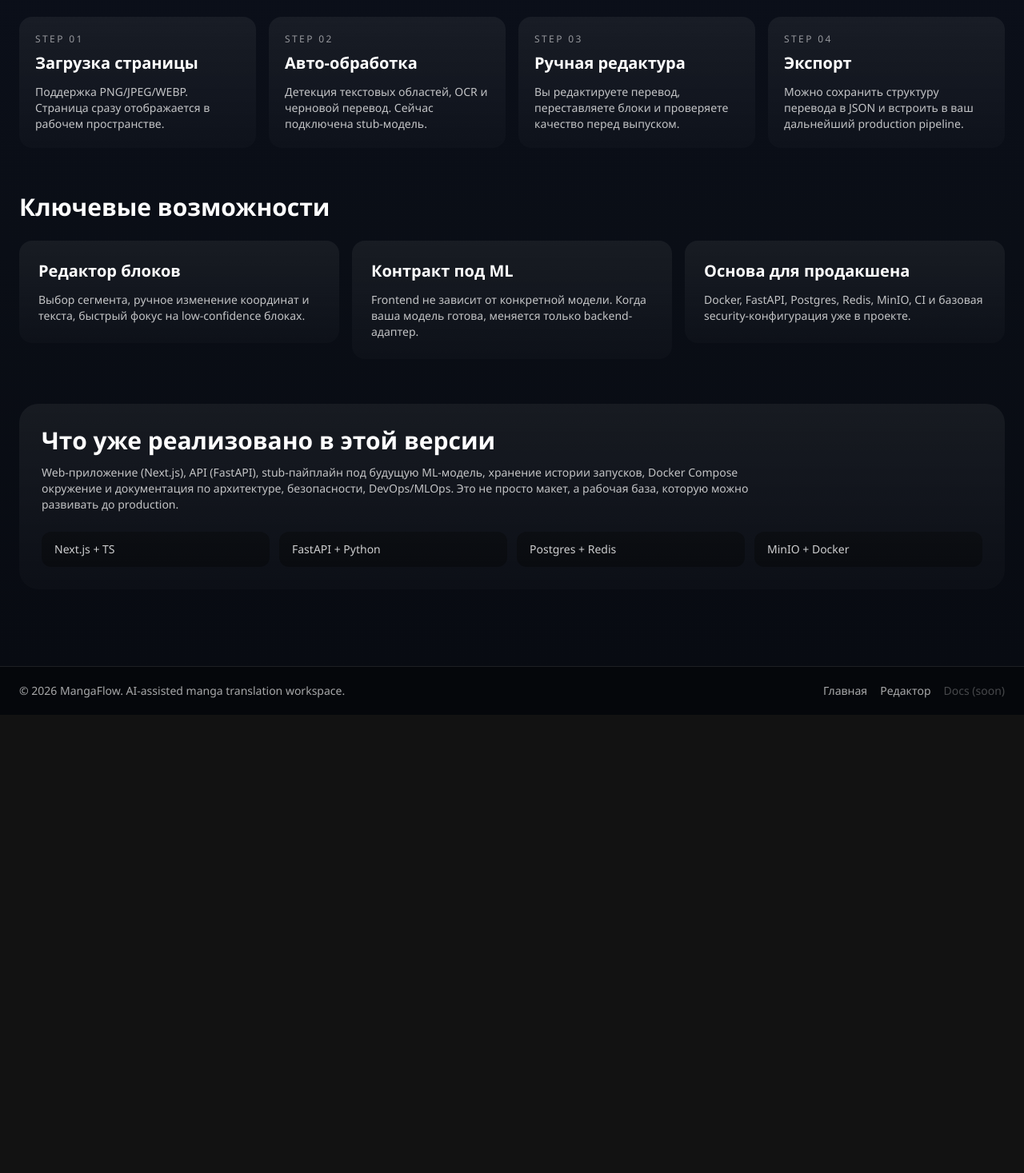
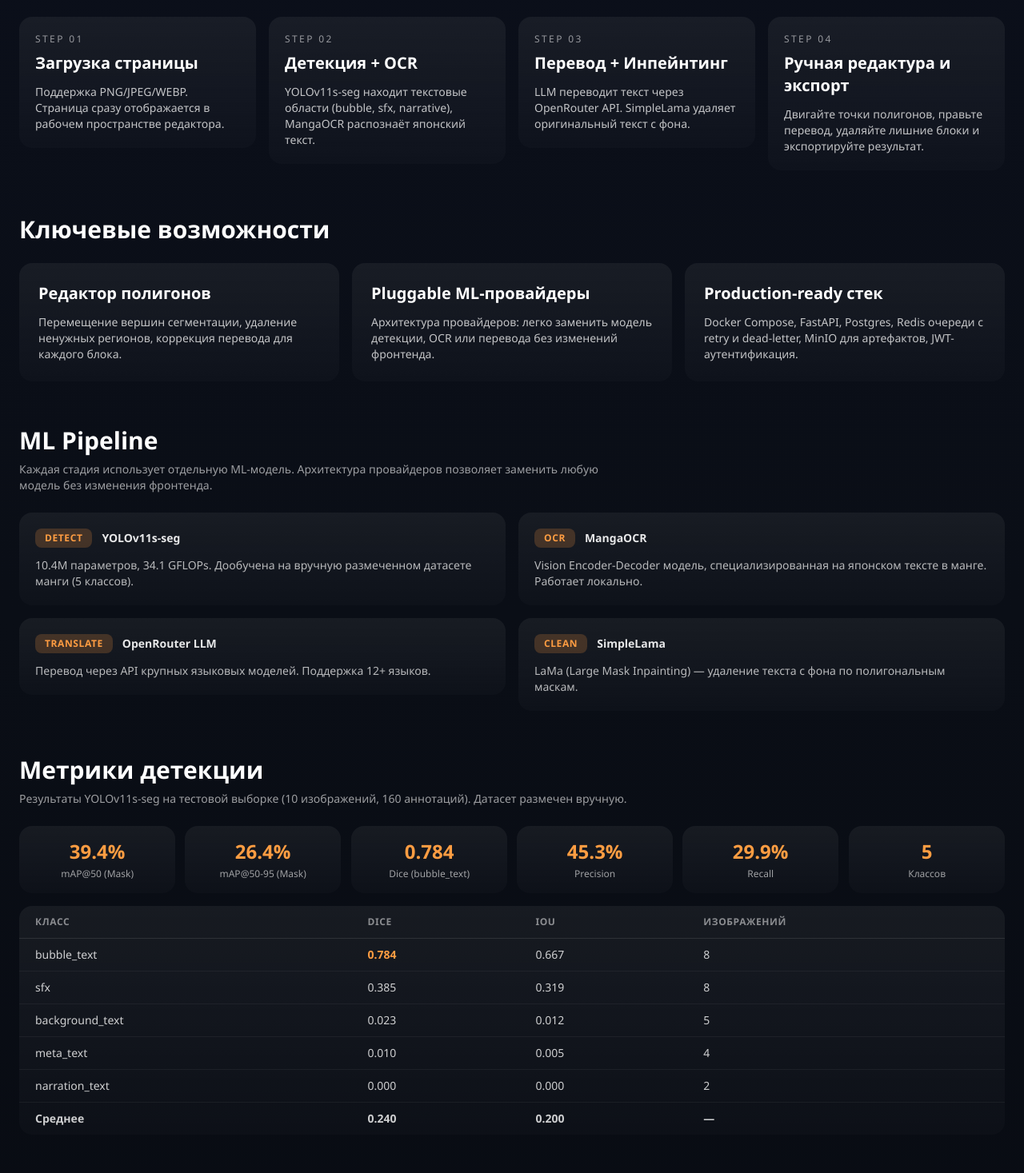
Before and after one commit to karinversan/mangaflow, a Next.js app in the folder apps/web/: page / in a window 1280 px wide. Shown: the part 903-2370 px from the top of the page at 80% size. Before the commit the page ends 1797 px from the top, so only its background shows below. Built offline with nearby package versions, Linux system fonts and the light colour scheme.

Commit message:
feat(web): add ML pipeline and metrics sections to landing page
Add pipeline stages (Detect/OCR/Translate/Clean), evaluation metrics
table with per-class Dice/IoU, and updated tech stack section.

```diff
--- a/apps/web/src/app/page.tsx
+++ b/apps/web/src/app/page.tsx
@@ -13,38 +13,70 @@ const steps = [
   {
     id: "01",
     title: "Загрузка страницы",
-    text: "Поддержка PNG/JPEG/WEBP. Страница сразу отображается в рабочем пространстве."
+    text: "Поддержка PNG/JPEG/WEBP. Страница сразу отображается в рабочем пространстве редактора."
   },
   {
     id: "02",
-    title: "Авто-обработка",
-    text: "Детекция текстовых областей, OCR и черновой перевод. Сейчас подключена stub-модель."
+    title: "Детекция + OCR",
+    text: "YOLOv11s-seg находит текстовые области (bubble, sfx, narrative), MangaOCR распознаёт японский текст."
   },
   {
     id: "03",
-    title: "Ручная редактура",
-    text: "Вы редактируете перевод, переставляете блоки и проверяете качество перед выпуском."
+    title: "Перевод + Инпейнтинг",
+    text: "LLM переводит текст через OpenRouter API. SimpleLama удаляет оригинальный текст с фона."
   },
   {
     id: "04",
-    title: "Экспорт",
-    text: "Можно сохранить структуру перевода в JSON и встроить в ваш дальнейший production pipeline."
+    title: "Ручная редактура и экспорт",
+    text: "Двигайте точки полигонов, правьте перевод, удаляйте лишние блоки и экспортируйте результат."
   }
 ];
 
 const features = [
   {
-    title: "Редактор блоков",
-    text: "Выбор сегмента, ручное изменение координат и текста, быстрый фокус на low-confidence блоках."
+    title: "Редактор полигонов",
+    text: "Перемещение вершин сегментации, удаление ненужных регионов, коррекция перевода для каждого блока."
   },
   {
-    title: "Контракт под ML",
-    text: "Frontend не зависит от конкретной модели. Когда ваша модель готова, меняется только backend-адаптер."
+    title: "Pluggable ML-провайдеры",
+    text: "Архитектура провайдеров: легко заменить модель детекции, OCR или перевода без изменений фронтенда."
   },
   {
-    title: "Основа для продакшена",
-    text: "Docker, FastAPI, Postgres, Redis, MinIO, CI и базовая security-конфигурация уже в проекте."
+    title: "Production-ready стек",
+    text: "Docker Compose, FastAPI, Postgres, Redis очереди с retry и dead-letter, MinIO для артефактов, JWT-аутентификация."
   }
+];
+
+const mlMetrics = [
+  { label: "mAP@50 (Mask)", value: "39.4%" },
+  { label: "mAP@50-95 (Mask)", value: "26.4%" },
+  { label: "Dice (bubble_text)", value: "0.784" },
+  { label: "Precision", value: "45.3%" },
+  { label: "Recall", value: "29.9%" },
+  { label: "Классов", value: "5" },
+];
+
+const pipeline = [
+  {
+    stage: "Detect",
+    model: "YOLOv11s-seg",
+    detail: "10.4M параметров, 34.1 GFLOPs. Дообучена на вручную размеченном датасете манги (5 классов)."
+  },
+  {
+    stage: "OCR",
+    model: "MangaOCR",
+    detail: "Vision Encoder-Decoder модель, специализированная на японском тексте в манге. Работает локально."
+  },
+  {
+    stage: "Translate",
+    model: "OpenRouter LLM",
+    detail: "Перевод через API крупных языковых моделей. Поддержка 12+ языков."
+  },
+  {
+    stage: "Clean",
+    model: "SimpleLama",
+    detail: "LaMa (Large Mask Inpainting) — удаление текста с фона по полигональным маскам."
+  },
 ];
 
 export default function HomePage() {
@@ -69,8 +101,11 @@ export default function HomePage() {
             <a href="#how" className="hover:text-white">
               Как работает
             </a>
-            <a href="#features" className="hover:text-white">
-              Возможности
+            <a href="#pipeline" className="hover:text-white">
+              ML Pipeline
+            </a>
+            <a href="#metrics" className="hover:text-white">
+              Метрики
             </a>
             <a href="#stack" className="hover:text-white">
               Стек
@@ -148,20 +183,89 @@ export default function HomePage() {
           </div>
         </section>
 
+        <section id="pipeline" className="mx-auto w-full max-w-7xl px-6 pb-14">
+          <RevealOnScroll>
+            <h2 className="mb-2 text-3xl font-semibold">ML Pipeline</h2>
+            <p className="mb-6 max-w-3xl text-sm text-white/60">
+              Каждая стадия использует отдельную ML-модель. Архитектура провайдеров позволяет заменить любую модель без изменения фронтенда.
+            </p>
+          </RevealOnScroll>
+          <div className="grid gap-4 md:grid-cols-2">
+            {pipeline.map((item, index) => (
+              <RevealOnScroll key={item.stage} delayMs={index * 100}>
+                <article className="panel rounded-2xl p-5">
+                  <div className="flex items-center gap-3">
+                    <span className="rounded-lg bg-[#ff9d42]/20 px-3 py-1 text-xs font-bold uppercase tracking-wider text-[#ff9d42]">
+                      {item.stage}
+                    </span>
+                    <span className="text-sm font-semibold text-white/90">{item.model}</span>
+                  </div>
+                  <p className="mt-3 text-sm text-white/70">{item.detail}</p>
+                </article>
+              </RevealOnScroll>
+            ))}
+          </div>
+        </section>
+
+        <section id="metrics" className="mx-auto w-full max-w-7xl px-6 pb-14">
+          <RevealOnScroll>
+            <h2 className="mb-2 text-3xl font-semibold">Метрики детекции</h2>
+            <p className="mb-6 max-w-3xl text-sm text-white/60">
+              Результаты YOLOv11s-seg на тестовой выборке (10 изображений, 160 аннотаций). Датасет размечен вручную.
+            </p>
+          </RevealOnScroll>
+          <div className="grid grid-cols-2 gap-3 md:grid-cols-3 lg:grid-cols-6">
+            {mlMetrics.map((m, index) => (
+              <RevealOnScroll key={m.label} delayMs={index * 80}>
+                <div className="panel rounded-2xl p-4 text-center">
+                  <p className="text-2xl font-bold text-[#ff9d42]">{m.value}</p>
+                  <p className="mt-1 text-xs text-white/60">{m.label}</p>
+                </div>
+              </RevealOnScroll>
+            ))}
+          </div>
+
+          <RevealOnScroll delayMs={200}>
+            <div className="panel mt-4 overflow-hidden rounded-2xl">
+              <table className="w-full text-left text-sm">
+                <thead>
+                  <tr className="border-b border-white/10 text-xs uppercase tracking-wider text-white/50">
+                    <th className="px-5 py-3">Класс</th>
+                    <th className="px-5 py-3">Dice</th>
+                    <th className="px-5 py-3">IoU</th>
+                    <th className="px-5 py-3">Изображений</th>
+                  </tr>
+                </thead>
+                <tbody className="text-white/80">
+                  <tr className="border-b border-white/5"><td className="px-5 py-2.5">bubble_text</td><td className="px-5 py-2.5 font-semibold text-[#ff9d42]">0.784</td><td className="px-5 py-2.5">0.667</td><td className="px-5 py-2.5">8</td></tr>
+                  <tr className="border-b border-white/5"><td className="px-5 py-2.5">sfx</td><td className="px-5 py-2.5">0.385</td><td className="px-5 py-2.5">0.319</td><td className="px-5 py-2.5">8</td></tr>
+                  <tr className="border-b border-white/5"><td className="px-5 py-2.5">background_text</td><td className="px-5 py-2.5">0.023</td><td className="px-5 py-2.5">0.012</td><td className="px-5 py-2.5">5</td></tr>
+                  <tr className="border-b border-white/5"><td className="px-5 py-2.5">meta_text</td><td className="px-5 py-2.5">0.010</td><td className="px-5 py-2.5">0.005</td><td className="px-5 py-2.5">4</td></tr>
+                  <tr className="border-b border-white/5"><td className="px-5 py-2.5">narration_text</td><td className="px-5 py-2.5">0.000</td><td className="px-5 py-2.5">0.000</td><td className="px-5 py-2.5">2</td></tr>
+                  <tr className="font-semibold"><td className="px-5 py-2.5">Среднее</td><td className="px-5 py-2.5">0.240</td><td className="px-5 py-2.5">0.200</td><td className="px-5 py-2.5">—</td></tr>
+                </tbody>
+              </table>
+            </div>
+          </RevealOnScroll>
+        </section>
+
         <section id="stack" className="mx-auto w-full max-w-7xl px-6 pb-24">
           <RevealOnScroll>
             <div className="panel rounded-3xl p-7">
-              <h2 className="text-3xl font-semibold">Что уже реализовано в этой версии</h2>
+              <h2 className="text-3xl font-semibold">Технологический стек</h2>
               <p className="mt-3 max-w-4xl text-sm text-white/75">
-                Web-приложение (Next.js), API (FastAPI), stub-пайплайн под будущую ML-модель, хранение истории запусков,
-                Docker Compose окружение и документация по архитектуре, безопасности, DevOps/MLOps. Это не просто макет,
-                а рабочая база, которую можно развивать до production.
+                Full-stack ML-платформа: Next.js фронтенд, FastAPI бэкенд с асинхронными Redis-очередями,
+                PostgreSQL для метаданных, MinIO для артефактов. Всё запускается через Docker Compose одной командой.
               </p>
               <div className="mt-6 grid grid-cols-2 gap-3 text-sm text-white/80 md:grid-cols-4">
-                <span className="rounded-xl bg-black/30 px-4 py-3">Next.js + TS</span>
-                <span className="rounded-xl bg-black/30 px-4 py-3">FastAPI + Python</span>
-                <span className="rounded-xl bg-black/30 px-4 py-3">Postgres + Redis</span>
-                <span className="rounded-xl bg-black/30 px-4 py-3">MinIO + Docker</span>
+                <span className="rounded-xl bg-black/30 px-4 py-3">Next.js 15 + TS</span>
+                <span className="rounded-xl bg-black/30 px-4 py-3">FastAPI + Python 3.12</span>
+                <span className="rounded-xl bg-black/30 px-4 py-3">YOLOv11 + MangaOCR</span>
+                <span className="rounded-xl bg-black/30 px-4 py-3">SimpleLama + OpenRouter</span>
+                <span className="rounded-xl bg-black/30 px-4 py-3">PostgreSQL 15</span>
+                <span className="rounded-xl bg-black/30 px-4 py-3">Redis 7 (очереди)</span>
+                <span className="rounded-xl bg-black/30 px-4 py-3">MinIO (S3)</span>
+                <span className="rounded-xl bg-black/30 px-4 py-3">Docker Compose</span>
               </div>
             </div>
           </RevealOnScroll>
```
